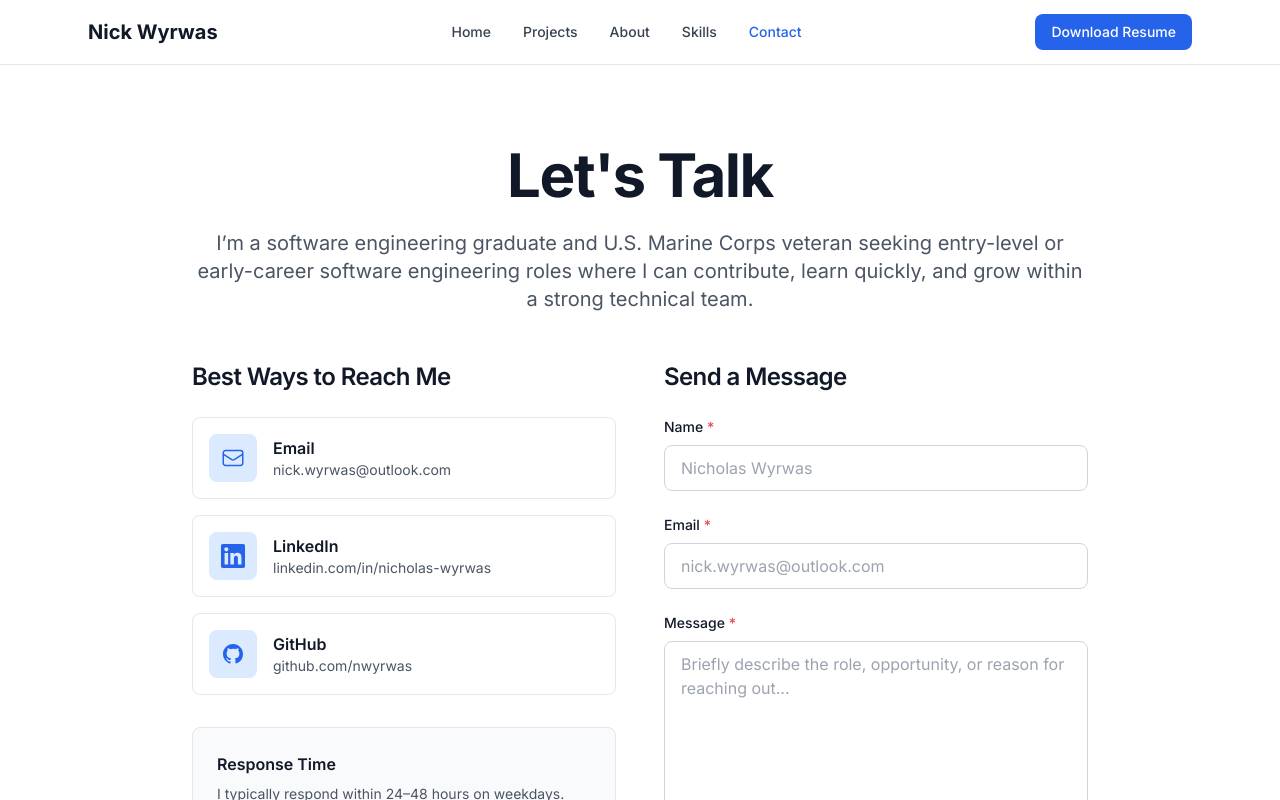
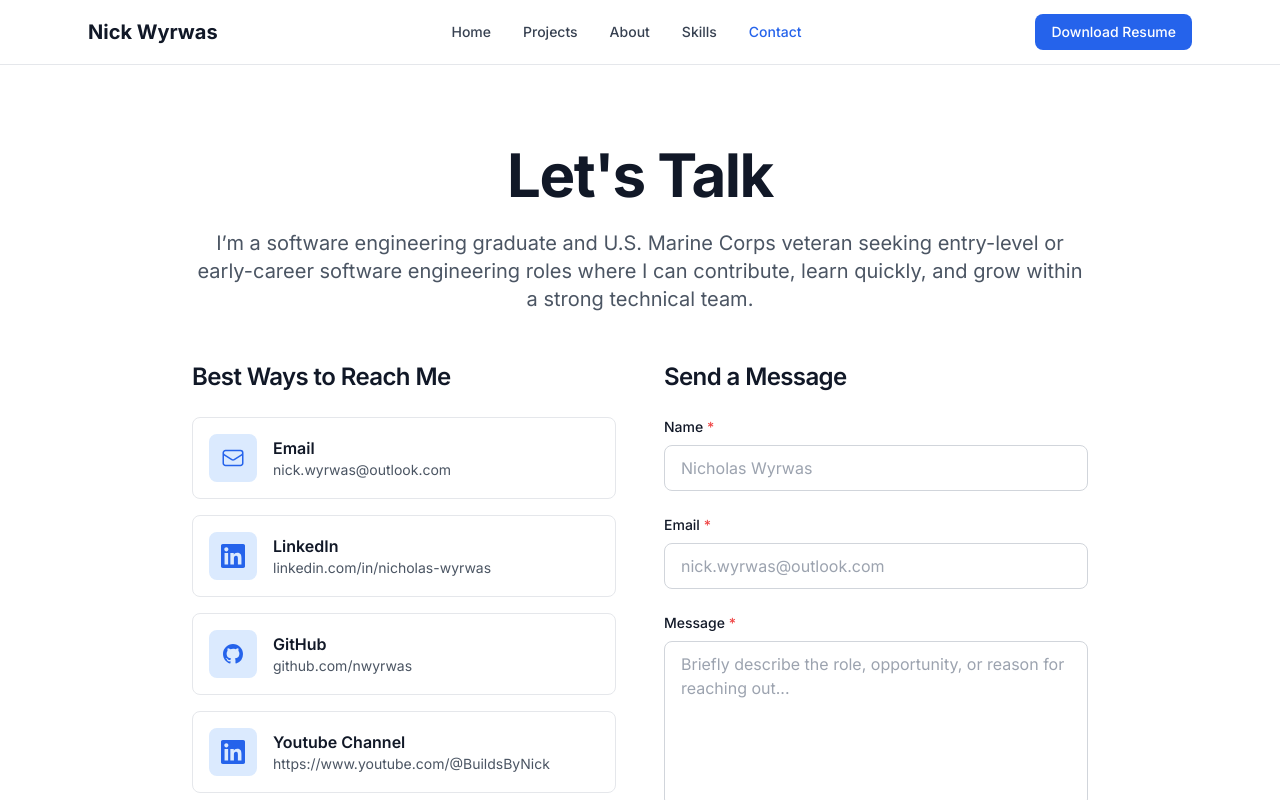
Before and after one commit to nwyrwas/Portfolio, a Next.js app: page /contact in a window 1280 px wide. Shown: the top 800 px of the page. Built offline with nearby package versions, Linux system fonts and the light colour scheme.

Commit message:
adding socials

```diff
--- a/app/about/page.tsx
+++ b/app/about/page.tsx
@@ -260,8 +260,9 @@ export default function AboutPage() {
 
             <h2 className="heading-3 mb-6">Outside of Work</h2>
             <p className="body mb-12">
-              When I'm not coding, I contribute to open-source developer tooling and occasionally write technical articles
-              about performance optimization and system design. I'm also an avid reader of engineering blogs and technical papers.
+              Outside of coursework and personal projects, I spend time strengthening my fundamentals through hands-on practice,
+              exploring open-source projects, and staying current with modern software development practices.
+              I enjoy learning how real-world systems are built and continuously improving my skills as an engineer.
             </p>
 
             <div className="pt-8 border-t border-gray-200">
--- a/app/contact/page.tsx
+++ b/app/contact/page.tsx
@@ -109,6 +109,23 @@ export default function ContactPage() {
                     <div className="text-sm text-gray-600">github.com/nwyrwas</div>
                   </div>
                 </a>
+
+                <a
+                  href="https://www.youtube.com/@BuildsByNick"
+                  target="_blank"
+                  rel="noopener noreferrer"
+                  className="flex items-center gap-4 p-4 bg-white border border-gray-200 rounded-lg hover:border-primary-500 hover:bg-primary-50 transition-all group focus-visible:outline-none focus-visible:ring-2 focus-visible:ring-primary-500 focus-visible:ring-offset-2"
+                >
+                  <div className="flex-shrink-0 w-12 h-12 bg-primary-100 rounded-lg flex items-center justify-center group-hover:bg-primary-200 transition-colors">
+                    <svg className="w-6 h-6 text-primary-600" fill="currentColor" viewBox="0 0 24 24">
+                      <path d="M20.447 20.452h-3.554v-5.569c0-1.328-.027-3.037-1.852-3.037-1.853 0-2.136 1.445-2.136 2.939v5.667H9.351V9h3.414v1.561h.046c.477-.9 1.637-1.85 3.37-1.85 3.601 0 4.267 2.37 4.267 5.455v6.286zM5.337 7.433c-1.144 0-2.063-.926-2.063-2.065 0-1.138.92-2.063 2.063-2.063 1.14 0 2.064.925 2.064 2.063 0 1.139-.925 2.065-2.064 2.065zm1.782 13.019H3.555V9h3.564v11.452zM22.225 0H1.771C.792 0 0 .774 0 1.729v20.542C0 23.227.792 24 1.771 24h20.451C23.2 24 24 23.227 24 22.271V1.729C24 .774 23.2 0 22.222 0h.003z" />
+                    </svg>
+                  </div>
+                  <div>
+                    <div className="font-semibold text-gray-900">Youtube Channel</div>
+                    <div className="text-sm text-gray-600">https://www.youtube.com/@BuildsByNick</div>
+                  </div>
+                </a>
               </div>
 
               <div className="mt-8 p-6 bg-gray-50 rounded-lg border border-gray-200">
```
